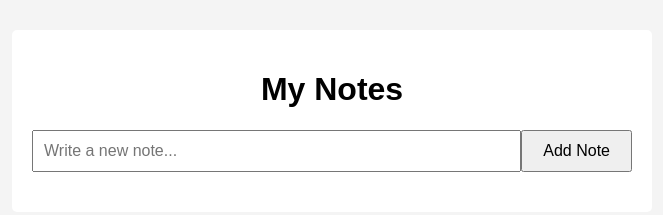
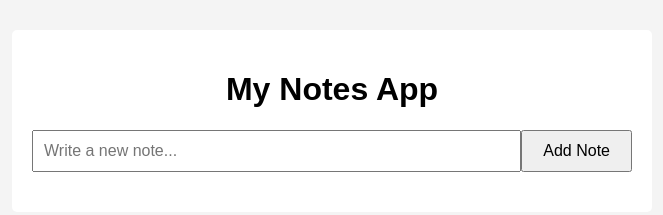
Before and after one commit to GianfrancoAntenucci/full-stack-notes-app, a website: page public/index.html in a window 1280 px wide. Shown: the whole page, without its empty margins (308-971 px from the left). Drawn offline with Linux system fonts and the light colour scheme; no server answers.

Commit message:
index updated

```diff
--- a/public/index.html
+++ b/public/index.html
@@ -3,12 +3,12 @@
 <head>
   <meta charset="UTF-8">
   <meta name="viewport" content="width=device-width, initial-scale=1">
-  <title>Notes App</title>
+  <title>My Notes App</title>
   <link rel="stylesheet" href="styles.css">
 </head>
 <body>
   <div class="container">
-    <h1>My Notes</h1>
+    <h1>My Notes App</h1>
     <form id="note-form">
       <input type="text" id="note-input" placeholder="Write a new note..." required>
       <button type="submit">Add Note</button>
```
